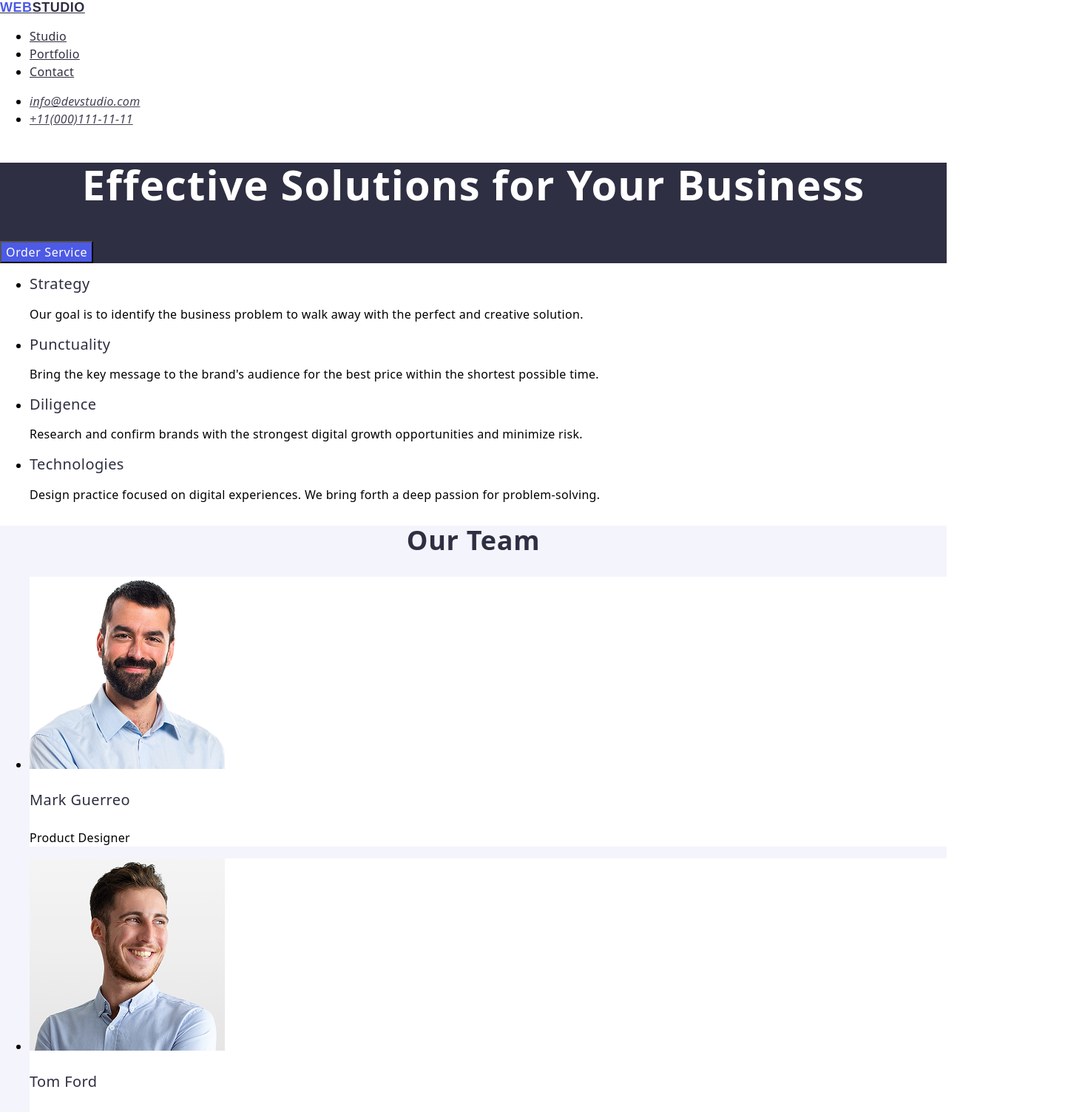
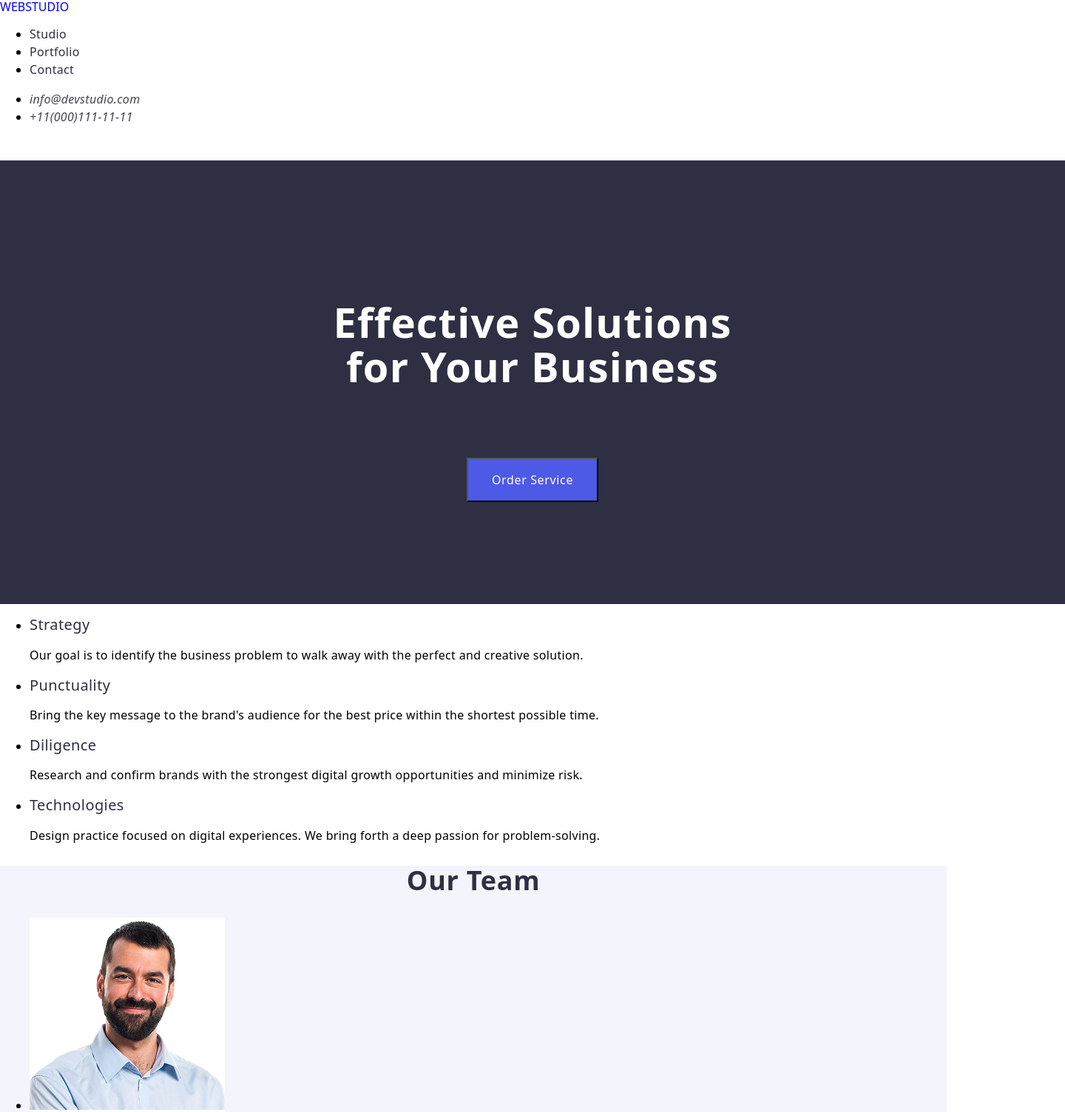
Before and after one commit to bilgekuzey/goit-markup-hw-02, a plain HTML site: page index.html in a window 1280 px wide. Shown: the top 1504 px of the page at 74% size, 1440 px wide, since content can reach past the window. Drawn offline with nearby package versions, Linux system fonts and the light colour scheme.

Commit message:
düzeltme

```diff
--- a/css/styles.css
+++ b/css/styles.css
@@ -8,6 +8,9 @@
   font-weight: regular;
 }
 
+.headerlogo {
+  text-decoration: none;
+}
 .nav-logo {
   font-family: "Raleway", sans-serif;
   font-weight: 700;
@@ -28,6 +31,7 @@
   line-height: 1.5;
   letter-spacing: 0.02em;
   color: #2e2f42;
+  text-decoration: none;
 }
 
 .nav-list__list-item .link:hover,
@@ -40,6 +44,7 @@
   line-height: 1.5;
   letter-spacing: 0.02em;
   color: #434455;
+  text-decoration: none;
 }
 
 .contact .link:hover,
@@ -49,15 +54,19 @@
 
 .section1 {
   background-color: #2e2f42;
+  text-align: center;
+  width: 1440px;
+  height: 600px;
 }
 
 .section1_title {
+  font-weight: bold;
+  line-height: 60px;
   font-size: 56px;
-  font-weight: 700;
-  line-height: 1.07;
   letter-spacing: 0.02em;
   text-align: center;
   color: #ffffff;
+  padding: 188px 0 48px 0;
 }
 
 .section1_button {
@@ -66,6 +75,8 @@
   line-height: 1.5;
   letter-spacing: 0.04em;
   color: #ffffff;
+  text-align: center;
+  padding: 16px 32px;
 }
 
 .section1_button:hover,
@@ -75,10 +86,27 @@
 
 .section3_item {
   background-color: #fff;
+  height: 380px;
+  width: 264px;
 }
 
 .section3 {
   background-color: #f4f4fd;
+  text-align: center;
+}
+
+.section3_item_h2 {
+  color: #2e2f42;
+  font-size: 20px;
+  letter-spacing: 0.02em;
+  font-weight: 500;
+  line-height: 1.2;
+  margin: 24px 0 8px;
+}
+.section3_item_text {
+  color: #434455;
+  line-height: 1.5;
+  margin-bottom: 24px;
 }
 
 .section3_header {
@@ -123,6 +151,8 @@
 }
 .section_footer {
   background-color: #2e2f42;
+  width: 1140px;
+  height: 312px;
 }
 .footer-logo span {
   color: #4d5ae5;
@@ -130,9 +160,12 @@
 
 .footer-logo {
   color: #f4f4fd;
+  text-decoration: none;
 }
 .footer_text {
   line-height: 1.5;
   letter-spacing: 0.02em;
   color: #f4f4fd;
+  height: 112px;
+  width: 264px;
 }
--- a/index.html
+++ b/index.html
@@ -11,7 +11,9 @@
   </head>
   <body>
     <header>
-      <a href="./index.html" class="nav-logo"> <span>WEB</span>STUDIO</a>
+      <a class="headerlogo" href="./index.html" class="nav-logo">
+        <span>WEB</span>STUDIO</a
+      >
 
       <nav>
         <ul class="nav-list">
@@ -35,10 +37,11 @@
 
     <main>
       <section class="section1">
-        <h1 class="section1_title">Effective Solutions for Your Business</h1>
-        <button class="section1_button" button type="button">
-          Order Service
-        </button>
+        <h1 class="section1_title">
+          Effective Solutions <br />
+          for Your Business
+        </h1>
+        <button class="section1_button" type="button">Order Service</button>
       </section>
 
       <section class="section2">
@@ -84,8 +87,8 @@
               width="264"
               height="260"
             />
-            <h4 class="h2">Mark Guerreo</h4>
-            <p class="text">Product Designer</p>
+            <h4 class="section3_item_h2">Mark Guerreo</h4>
+            <p class="section3_item_text">Product Designer</p>
           </li>
 
           <li class="section3_item">
@@ -95,8 +98,8 @@
               width="264"
               height="260"
             />
-            <h4 class="h2">Tom Ford</h4>
-            <p class="text">Frontend Developer</p>
+            <h4 class="section3_item_h2">Tom Ford</h4>
+            <p class="section3_item_text">Frontend Developer</p>
           </li>
 
           <li class="section3_item">
@@ -106,8 +109,8 @@
               width="264"
               height="260"
             />
-            <h4 class="h2">Camila Garcia</h4>
-            <p class="text">Marketing</p>
+            <h4 class="section3_item_h2">Camila Garcia</h4>
+            <p class="section3_item_text">Marketing</p>
           </li>
 
           <li class="section3_item">
@@ -117,14 +120,14 @@
               width="264"
               height="260"
             />
-            <h4 class="h2">Daniel Wilson</h4>
-            <p class="text">UI Designer</p>
+            <h4 class="section3_item_h2">Daniel Wilson</h4>
+            <p class="section3_item_text">UI Designer</p>
           </li>
         </ul>
       </section>
 
       <section class="section_portfolio">
-        <h2 class="portfoli0_header">Our Portfolio</h2>
+        <h2 class="portfolio_header">Our Portfolio</h2>
         <ul>
           <li>
             <img
```
